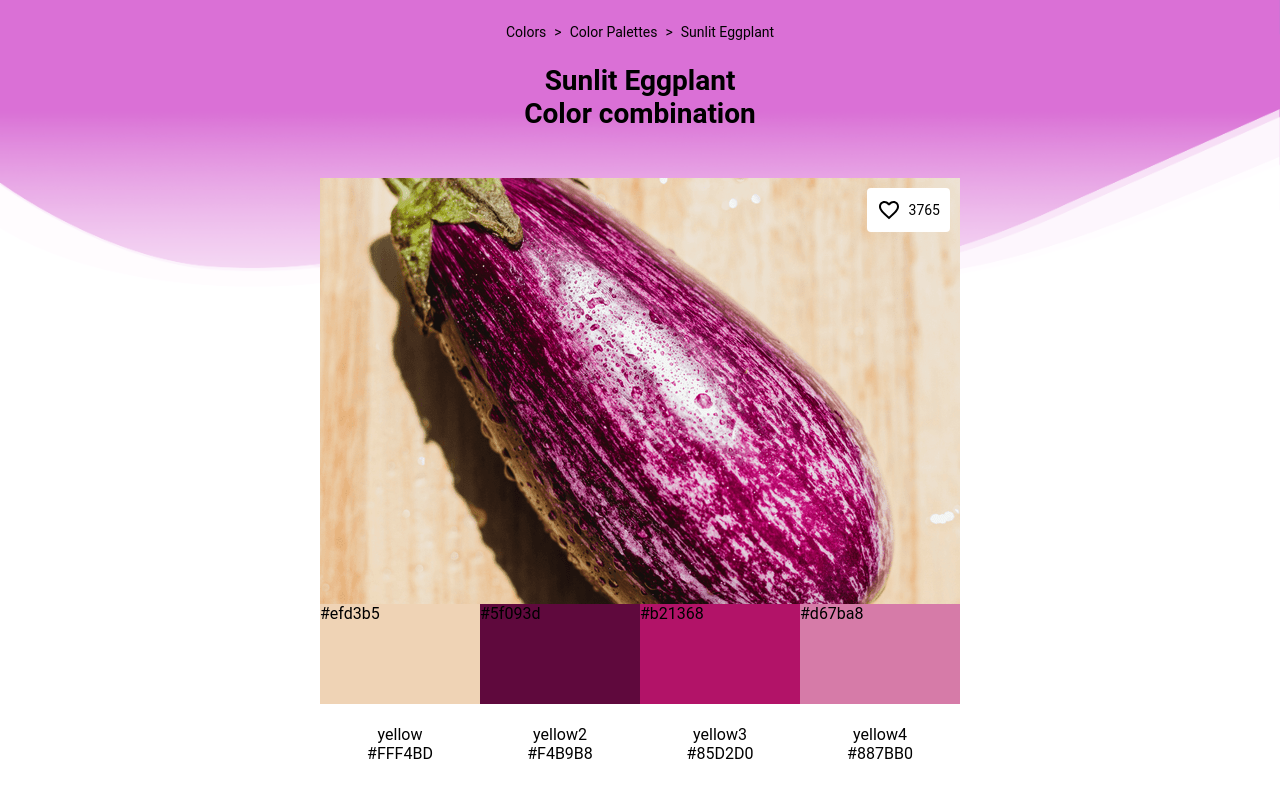
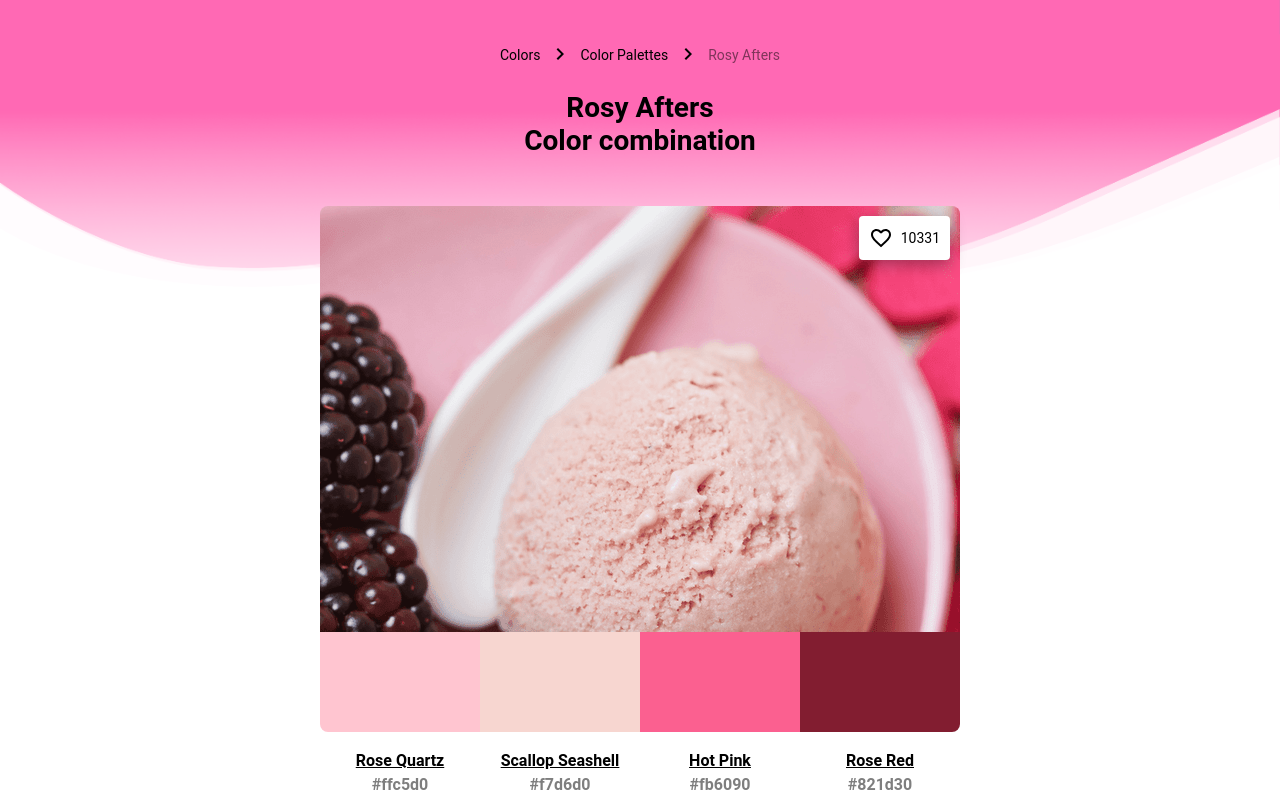
Before and after one commit to tanth1993/joblogic_FE_assessment, a React (Create React App) app: page / in a window 1280 px wide. Shown: the top 800 px of the page. Built offline with nearby package versions, Linux system fonts and the light colour scheme; a web font is replaced by a local one.

Commit message:
Done!  Detecting the Combination Title Color

```diff
--- a/src/App.css
+++ b/src/App.css
@@ -16,8 +16,39 @@ input::-moz-focus-inner {
 
 /* ************************* Header ************************** */
 .header {
-  padding: 24px 0;
+  padding: 42px 0;
   position: relative;
+}
+
+.header_content_title {
+  border: 1px solid transparent;
+  position: relative;
+}
+
+.header_content_title.is-white {
+  color: #FFF;
+}
+
+.header_breadcumb svg {
+  fill: currentColor;
+}
+
+.button-color {
+  position: absolute;
+  top: 0;
+  right: 0;
+  padding: 8px;
+  transform: translate(100%, 0);
+  opacity: 0;
+  cursor: pointer;
+}
+
+.header_content_title:hover {
+  border-color: black;
+}
+
+.header_content_title:hover .button-color {
+  opacity: 1;
 }
 
 .header .background-color {
@@ -54,6 +85,17 @@ input::-moz-focus-inner {
   gap: 8px;
   font-size: 14px;
   justify-content: center;
+  align-items: center;
+  height: 24px;
+  line-height: 1;
+}
+
+.header_breadcumb span {
+  color: inherit;
+}
+
+.header_breadcumb p:last-child {
+  opacity: 0.5;
 }
 
 .header_title {
@@ -79,12 +121,46 @@ input::-moz-focus-inner {
   gap: 8px;
   font-size: 14px;
   align-items: center;
+  box-shadow: rgba(0, 0, 0, 0.35) 0px 5px 15px;
 }
 
 .header_thumbnail_like span {
   height: 24px;
   display: flex;
   align-items: center;
+}
+
+.color-template.is-text .color-template_item p:nth-child(1) {
+  font-weight: 600;
+  text-decoration: underline;
+}
+
+.color-template.is-text .color-template_item p:nth-child(2) {
+  font-weight: 600;
+  opacity: 0.5;
+  margin-top: 5px;
+}
+
+.header_color_thumbnail {
+  border-radius: 8px;
+  overflow: hidden;
+}
+
+.header_color_thumbnail_picker .color-template_item {
+  display: flex;
+  align-items: center;
+  justify-content: center;
+  color: #fff;
+  cursor: pointer;
+  user-select: none;
+}
+
+.header_color_thumbnail_picker .color-template_item span {
+  opacity: 0;
+}
+
+.header_color_thumbnail_picker .color-template_item:hover span {
+  opacity: 1;
 }
 
 /* ************************* end Header ************************** */
--- a/src/App.tsx
+++ b/src/App.tsx
@@ -14,7 +14,7 @@ export const AppContext = React.createContext<IProvider>({})
 function App() {
   const data = useRef<ICombination[]>(dataJson.combinations as ICombination[]).current
   console.log(data)
-  const [selectedConbination, setSelectedConbination] = useState(data[5])
+  const [selectedConbination, setSelectedConbination] = useState(data[3])
 
   const onChangeSelectedCombination = (selectedItem?: ICombination) => {
 
--- a/src/components/ColorTemplate.tsx
+++ b/src/components/ColorTemplate.tsx
@@ -8,7 +8,9 @@ export const ColorTemplate: React.FC<IProps> = (props) => {
     return (
         <div className='color-template'>
             {colors?.map(c => {
-                return <div className="color-template_item" style={{ backgroundColor: c?.hex }} key={c?.hex}>{c?.hex}</div>
+                return <div className="color-template_item" style={{ backgroundColor: c?.hex }} key={c?.hex}>
+                    <span>{c?.hex}</span>
+                </div>
             })}
         </div>
     )
--- a/src/components/HeaderSection/HeaderColorText.tsx
+++ b/src/components/HeaderSection/HeaderColorText.tsx
@@ -1,14 +1,16 @@
 import React from 'react'
 import { HeaderColorTextPicker } from './HeaderColorTextPicker'
+import { IColorItem } from '../../interfaces'
 interface IProps {
+    colors?: IColorItem[]
 }
 export const HeaderColorText: React.FC<IProps> = (props) => {
+    const { colors } = props
     return (
         <div className='color-template is-text'>
-            <HeaderColorTextPicker color={{ hex: '#FFF4BD', name: 'yellow' }} />
-            <HeaderColorTextPicker color={{ hex: '#F4B9B8', name: 'yellow2' }} />
-            <HeaderColorTextPicker color={{ hex: '#85D2D0', name: 'yellow3' }} />
-            <HeaderColorTextPicker color={{ hex: '#887BB0', name: 'yellow4' }} />
+            {colors?.map(c => {
+                return <HeaderColorTextPicker key={c?.hex} color={c} />
+            })}
         </div>
     )
 }
--- a/src/components/HeaderSection/index.tsx
+++ b/src/components/HeaderSection/index.tsx
@@ -1,14 +1,16 @@
-import React, { useContext } from 'react'
+import React, { useContext, useState } from 'react'
 import thumb from '../../assets/_images/Thumbnail/Burgundy21.png'
 import background from '../../assets/_images/Asset/foreground.png'
 import { ColorTemplate } from '../ColorTemplate'
 import { HeaderColorText } from './HeaderColorText'
 import { AppContext } from '../../App'
-import { fillHeartIcon, heartIcon } from '../../utils'
+import { fillHeartIcon, heartIcon, arrow } from '../../utils'
 
 export const Header = () => {
     const appValue = useContext(AppContext)
     const { name, featuredImage, colors, color, liked, likes } = appValue?.selectedConbination?.combination || {}
+
+    const [isBlackColor, setIsBlackColor] = useState(true)
 
     const thumbnailUrl = require(`../../assets/_images/Thumbnail/${featuredImage?.url}`)
     const renderLikes = () => {
@@ -23,18 +25,19 @@ export const Header = () => {
                 <img src={background} alt="" />
             </div>
             <div className="header_content">
-                <div className="header_content_title">
+                <div className={`header_content_title ${isBlackColor ? '' : 'is-white'}`}>
                     <div className="header_breadcumb">
                         <p>Colors</p>
-                        <span>{`>`}</span>
+                        <span>{arrow()}</span>
                         <p>Color Palettes</p>
-                        <span>{`>`}</span>
+                        <span>{arrow()}</span>
                         <p>{name || '-'}</p>
                     </div>
                     <div className="header_title">
                         <p>{name || '-'}</p>
                         <p>Color combination</p>
                     </div>
+                    <button className='button-color' onClick={() => setIsBlackColor(!isBlackColor)}>{isBlackColor ? '#FFF' : '#000'}</button>
                 </div>
                 <div className="header_thumbnail">
                     {renderLikes()}
@@ -47,7 +50,7 @@ export const Header = () => {
                         </div>
                     </div>
                 </div>
-                <HeaderColorText />
+                <HeaderColorText colors={colors} />
             </div>
         </div>
     )
--- a/src/utils/index.tsx
+++ b/src/utils/index.tsx
@@ -1,2 +1,3 @@
 export const heartIcon = (size: number = 24) => <svg width={size} height={size} viewBox="0 0 24 24"><path d="M16.5 3c-1.74 0-3.41.81-4.5 2.09C10.91 3.81 9.24 3 7.5 3 4.42 3 2 5.42 2 8.5c0 3.78 3.4 6.86 8.55 11.54L12 21.35l1.45-1.32C18.6 15.36 22 12.28 22 8.5 22 5.42 19.58 3 16.5 3zm-4.4 15.55l-.1.1-.1-.1C7.14 14.24 4 11.39 4 8.5 4 6.5 5.5 5 7.5 5c1.54 0 3.04.99 3.57 2.36h1.87C13.46 5.99 14.96 5 16.5 5c2 0 3.5 1.5 3.5 3.5 0 2.89-3.14 5.74-7.9 10.05z"></path></svg>
 export const fillHeartIcon = (size: number = 24, fill = '#FF525A') => <svg width={size} height={size} fill={fill} viewBox="0 0 24 24" ><path d="M12 21.35l-1.45-1.32C5.4 15.36 2 12.28 2 8.5 2 5.42 4.42 3 7.5 3c1.74 0 3.41.81 4.5 2.09C13.09 3.81 14.76 3 16.5 3 19.58 3 22 5.42 22 8.5c0 3.78-3.4 6.86-8.55 11.54L12 21.35z"></path></svg>
+export const arrow = (size: number = 24) => <svg width={size} height={size} viewBox="0 0 24 24"><path d="M8.59 16.59 13.17 12 8.59 7.41 10 6l6 6-6 6z"></path></svg>
```
Also changed, not shown: src/index.css (+0 -42 lines), package.json (line endings or trailing spaces), 1 other file (tests, documents, lock files or other folders).
